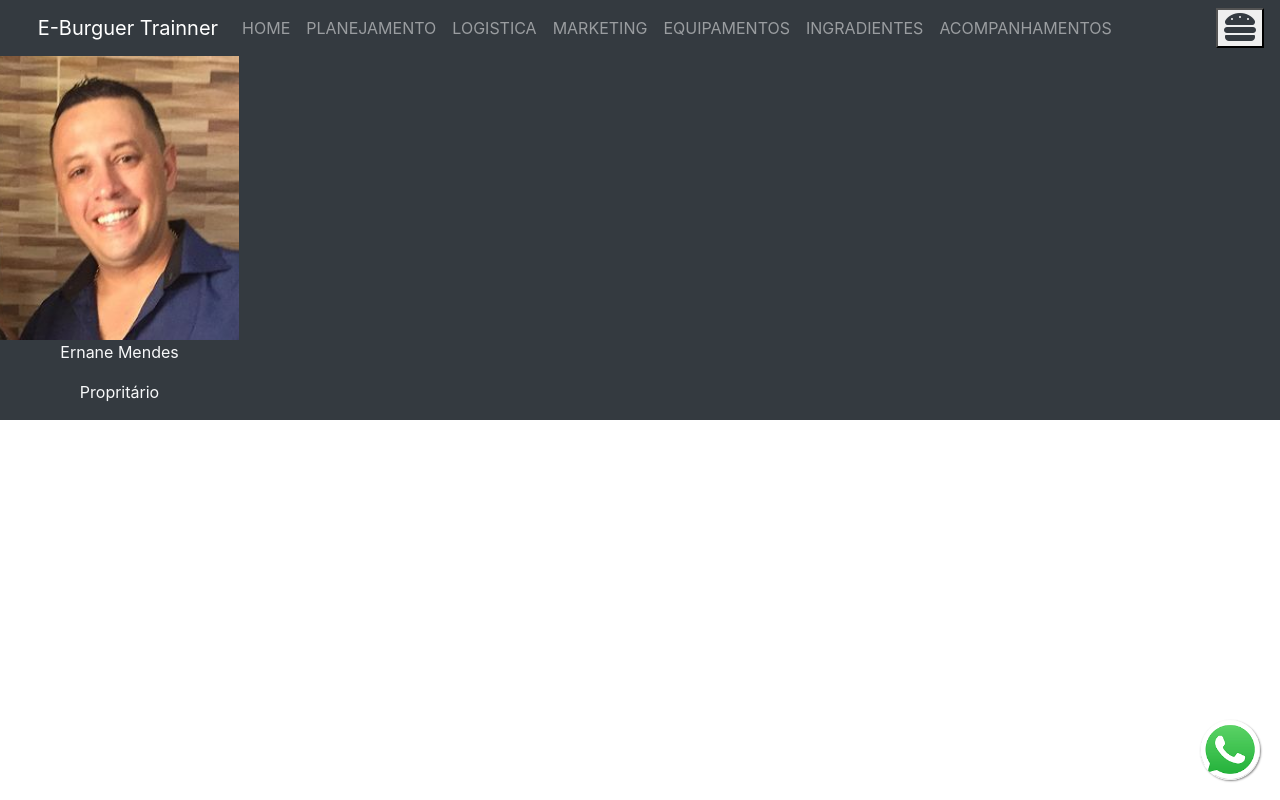
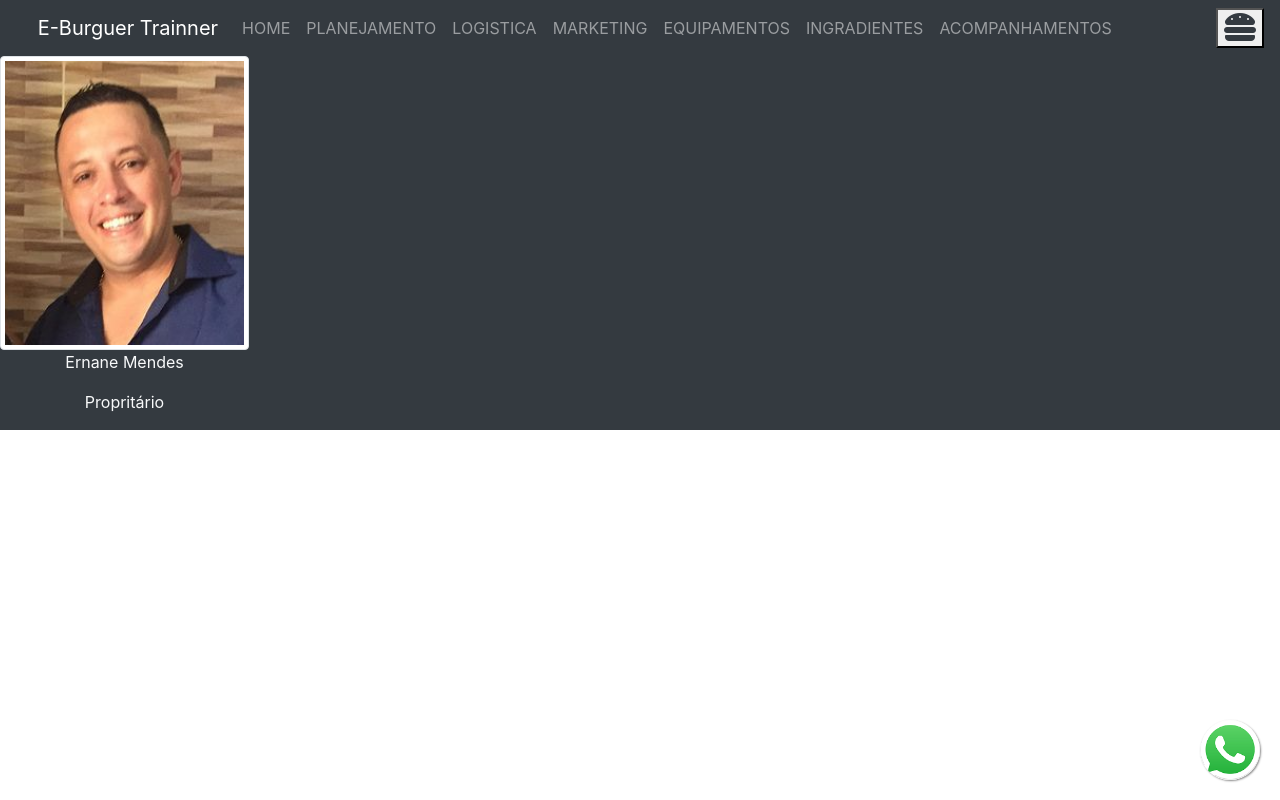
Before and after one commit to FabricioMSilva/burguer, a React (Create React App) app: page / in a window 1280 px wide. Built offline with nearby package versions, Linux system fonts and the light colour scheme; some icons are missing; a small style sheet from the web is missing.

Commit message:
Update App.js

```diff
--- a/src/App.js
+++ b/src/App.js
@@ -43,7 +43,7 @@ function App() {
 
         <footer className="footer d-flex bg-dark container-fluid  p-0 justify-content-arround text-light text-center">
           <div>
-            <img className="ernan" src={Ernane} alt="foto"></img>
+            <img className="ernan img-fluid img-thumbnail" src={Ernane} alt="foto"></img>
             <p>Ernane Mendes</p>
             <p>Propritário</p>
           </div>
```
